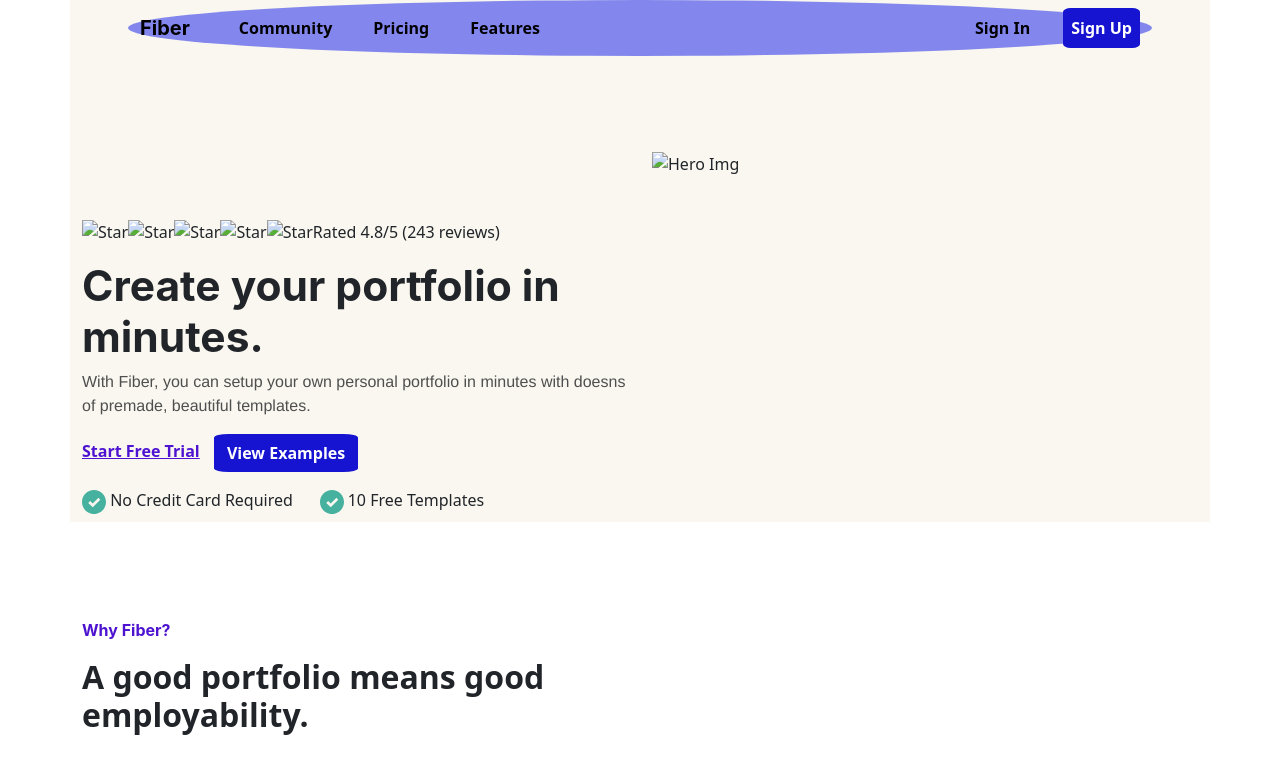
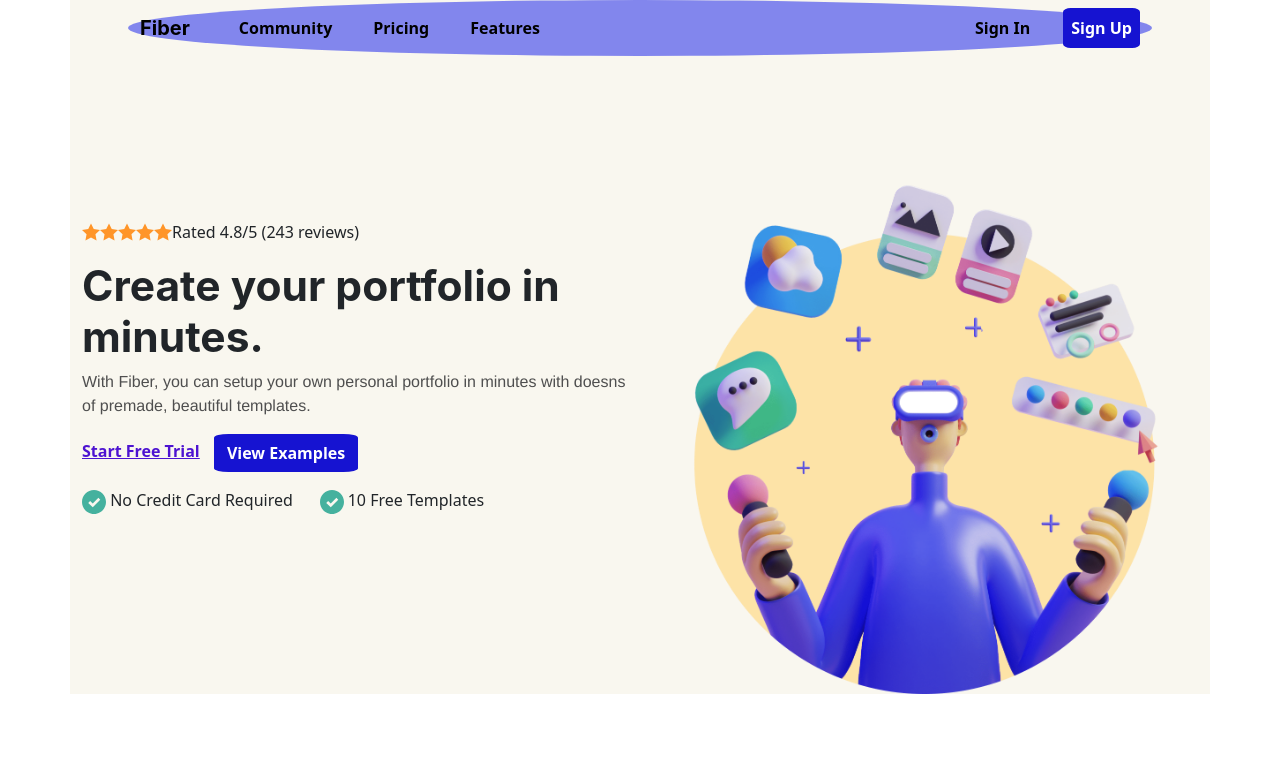
Before and after one commit to Mostafa-bendaryy/Fiber, a plain HTML site: page index.html in a window 1280 px wide. Shown: the top 780 px of the page. Drawn offline with Linux system fonts and the light colour scheme; the site is published under a folder, as on GitHub Pages, so addresses that start at the root find nothing.

Commit message:
Add files via upload

```diff
--- a/index.html
+++ b/index.html
@@ -55,11 +55,11 @@
         <div class="row row1">
             <div class="right col-lg-6 col-12 order-lg-1 order-2 sec-1-text">
             <div class="col-12 d-flex mb-3 rate">
-                <img class="mr-1" src="/star.svg" alt="Star">
-                <img class="mr-1" src="/star.svg" alt="Star">
-                <img class="mr-1" src="/star.svg" alt="Star">
-                <img class="mr-1" src="/star.svg" alt="Star">
-                <img class="mr-1" src="/star.svg" alt="Star">
+                <img class="mr-1" src="./star.svg" alt="Star">
+                <img class="mr-1" src="./star.svg" alt="Star">
+                <img class="mr-1" src="./star.svg" alt="Star">
+                <img class="mr-1" src="./star.svg" alt="Star">
+                <img class="mr-1" src="./star.svg" alt="Star">
                 <span class="align-middle">Rated 4.8/5 (243 reviews)</span>
             </div>
             <div class="col-12">
@@ -89,7 +89,7 @@
             </div>
             </div>
             <div class="col-lg-6 col-12 order-lg-2 order-1">
-            <img src="/hero-Illustration.png" alt="Hero Img" class="img-fluid">
+            <img src="./hero-Illustration.png" alt="Hero Img" class="img-fluid">
             </div>
         </div>
         </div>
```
